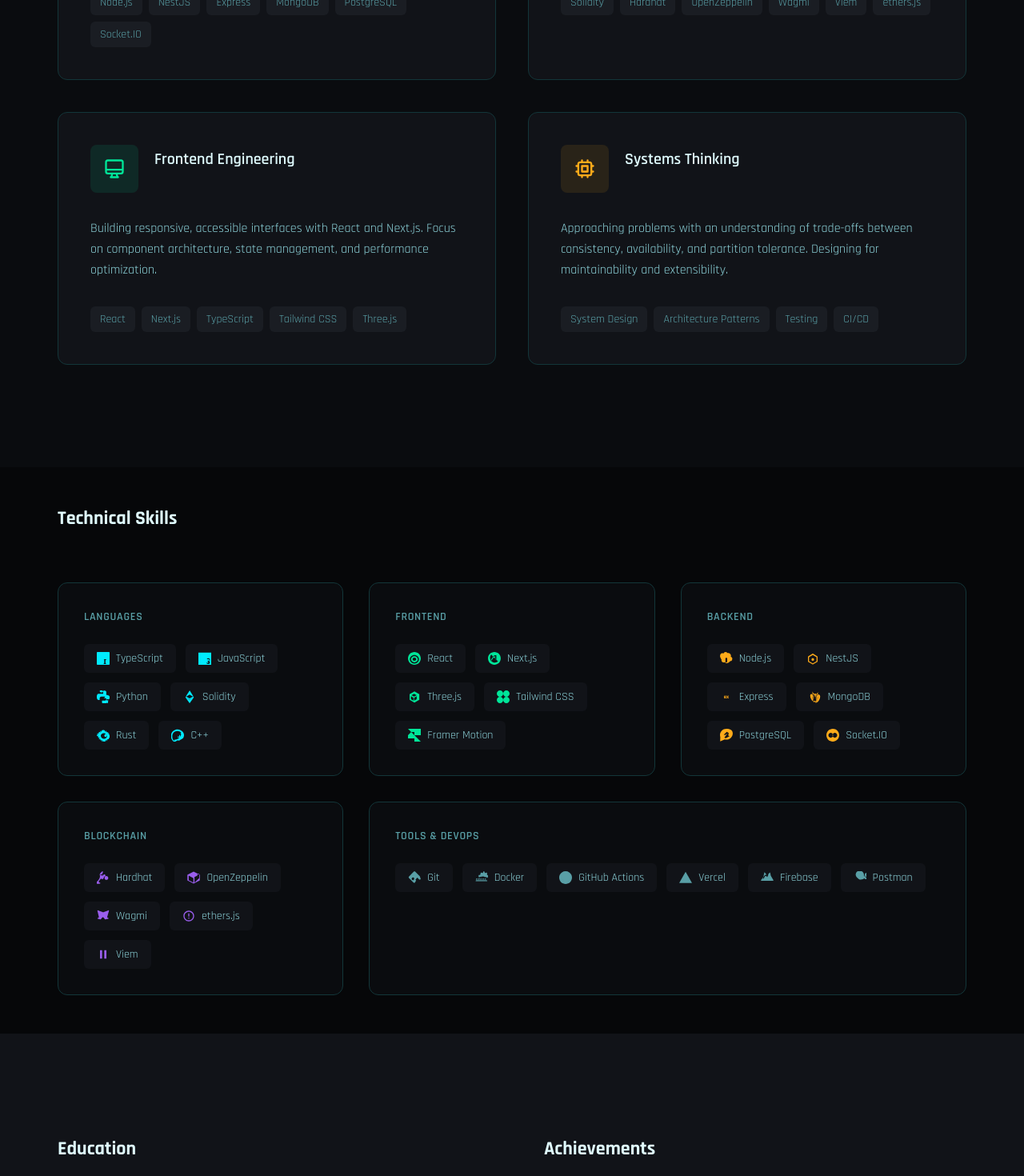
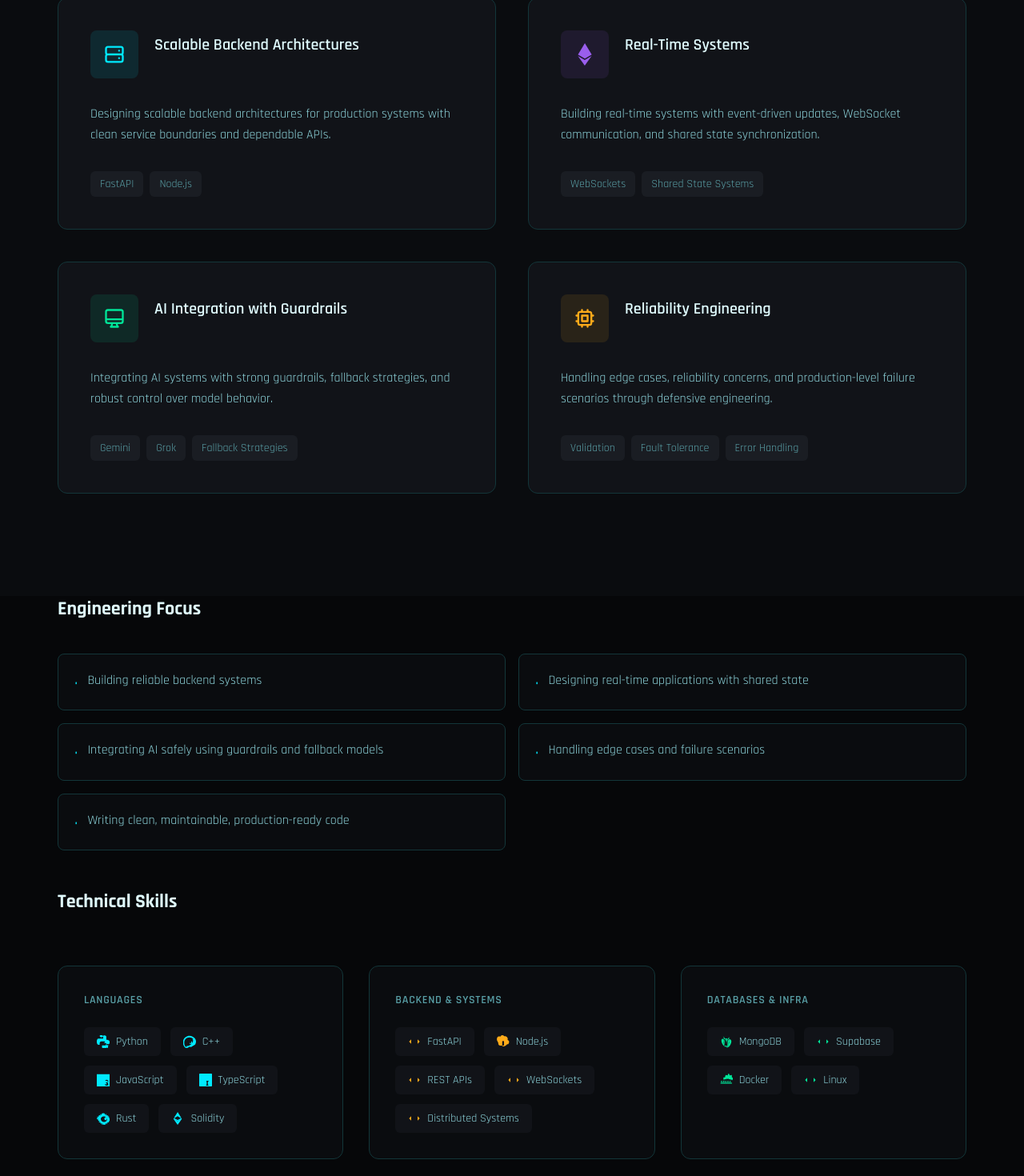
Before and after one commit to SHREESHANTH99/Portfolio, a Next.js app: page /about in a window 1280 px wide. Shown: the part 940-2410 px from the top of the page at 80% size. Built offline with nearby package versions, Linux system fonts and the light colour scheme.

Commit message:
feat: Enhance About, Home, and Projects pages with updated content and new engineering focus sections

```diff
--- a/src/app/about/page.tsx
+++ b/src/app/about/page.tsx
@@ -36,6 +36,12 @@
                     </p>
                     <p className="text-lg text-[hsl(var(--color-text-secondary))] leading-relaxed">
                         {aboutData.intro}
+                    </p>
+                    <p className="text-lg text-[hsl(var(--color-text-secondary))] leading-relaxed mt-6">
+                        {aboutData.systemsNote}
+                    </p>
+                    <p className="text-lg text-[hsl(var(--color-text-secondary))] leading-relaxed mt-6">
+                        {aboutData.recentBuild}
                     </p>
                 </div>
             </section>
@@ -122,6 +128,28 @@
                 </div>
             </section>
 
+            {/* Engineering Focus */}
+            <section className="container-custom py-24" aria-labelledby="engineering-focus-heading">
+                <h2
+                    id="engineering-focus-heading"
+                    className="text-2xl font-bold text-[hsl(var(--color-text-primary))] mb-10"
+                >
+                    Engineering Focus
+                </h2>
+                <ul className="grid md:grid-cols-2 gap-4">
+                    {aboutData.engineeringFocus.map((item) => (
+                        <li
+                            key={item}
+                            className="flex items-start gap-3 p-5 rounded-lg bg-[hsl(var(--color-bg-secondary))]
+                border border-[hsl(var(--color-border))]"
+                        >
+                            <span className="text-[hsl(var(--color-accent-primary))] mt-1" aria-hidden="true">•</span>
+                            <span className="text-[hsl(var(--color-text-secondary))]">{item}</span>
+                        </li>
+                    ))}
+                </ul>
+            </section>
+
             {/* Skills Grid */}
             <section className="container-custom py-32" aria-labelledby="skills-heading">
                 <h2
@@ -156,15 +184,39 @@
                         </div>
                     </div>
 
-                    {/* Frontend */}
+                    {/* Backend & Systems */}
                     <div className="p-8 rounded-xl bg-[hsl(var(--color-bg-secondary))]
             border border-[hsl(var(--color-border))]">
                         <h3 className="text-sm font-semibold uppercase tracking-wider mb-6
               text-[hsl(var(--color-text-tertiary))]">
-                            Frontend
+                            Backend & Systems
                         </h3>
                         <div className="flex flex-wrap gap-3">
-                            {skills.frontend.map((skill) => (
+                            {skills.backendSystems.map((skill) => (
+                                <span
+                                    key={skill}
+                                    className="inline-flex items-center gap-2 px-4 py-2 text-sm rounded-md
+                    bg-[hsl(var(--color-bg-tertiary))]
+                    text-[hsl(var(--color-text-secondary))]
+                    hover:text-[hsl(var(--color-text-primary))]
+                    transition-colors"
+                                >
+                                    <SkillIcon name={skill} className="w-4 h-4 text-[hsl(var(--color-warning))]" />
+                                    {skill}
+                                </span>
+                            ))}
+                        </div>
+                    </div>
+
+                    {/* Databases & Infra */}
+                    <div className="p-8 rounded-xl bg-[hsl(var(--color-bg-secondary))]
+            border border-[hsl(var(--color-border))]">
+                        <h3 className="text-sm font-semibold uppercase tracking-wider mb-6
+              text-[hsl(var(--color-text-tertiary))]">
+                            Databases & Infra
+                        </h3>
+                        <div className="flex flex-wrap gap-3">
+                            {skills.databasesInfra.map((skill) => (
                                 <span
                                     key={skill}
                                     className="inline-flex items-center gap-2 px-4 py-2 text-sm rounded-md
@@ -180,39 +232,15 @@
                         </div>
                     </div>
 
-                    {/* Backend */}
+                    {/* Concepts */}
                     <div className="p-8 rounded-xl bg-[hsl(var(--color-bg-secondary))]
             border border-[hsl(var(--color-border))]">
                         <h3 className="text-sm font-semibold uppercase tracking-wider mb-6
               text-[hsl(var(--color-text-tertiary))]">
-                            Backend
+                            Concepts
                         </h3>
                         <div className="flex flex-wrap gap-3">
-                            {skills.backend.map((skill) => (
-                                <span
-                                    key={skill}
-                                    className="inline-flex items-center gap-2 px-4 py-2 text-sm rounded-md
-                    bg-[hsl(var(--color-bg-tertiary))]
-                    text-[hsl(var(--color-text-secondary))]
-                    hover:text-[hsl(var(--color-text-primary))]
-                    transition-colors"
-                                >
-                                    <SkillIcon name={skill} className="w-4 h-4 text-[hsl(var(--color-warning))]" />
-                                    {skill}
-                                </span>
-                            ))}
-                        </div>
-                    </div>
-
-                    {/* Blockchain */}
-                    <div className="p-8 rounded-xl bg-[hsl(var(--color-bg-secondary))]
-            border border-[hsl(var(--color-border))]">
-                        <h3 className="text-sm font-semibold uppercase tracking-wider mb-6
-              text-[hsl(var(--color-text-tertiary))]">
-                            Blockchain
-                        </h3>
-                        <div className="flex flex-wrap gap-3">
-                            {skills.blockchain.map((skill) => (
+                            {skills.concepts.map((skill) => (
                                 <span
                                     key={skill}
                                     className="inline-flex items-center gap-2 px-4 py-2 text-sm rounded-md
@@ -228,12 +256,12 @@
                         </div>
                     </div>
 
-                    {/* Tools */}
+                        {/* Tools */}
                     <div className="p-8 rounded-xl bg-[hsl(var(--color-bg-secondary))]
             border border-[hsl(var(--color-border))] sm:col-span-2 lg:col-span-2">
                         <h3 className="text-sm font-semibold uppercase tracking-wider mb-6
               text-[hsl(var(--color-text-tertiary))]">
-                            Tools & DevOps
+                            Tools
                         </h3>
                         <div className="flex flex-wrap gap-3">
                             {skills.tools.map((skill) => (
--- a/src/app/page.tsx
+++ b/src/app/page.tsx
@@ -17,10 +17,10 @@
  */
 
 export default function HomePage() {
-  // Get 2 featured projects (1 fullstack, 1 blockchain)
+  // Get featured projects aligned to systems and tooling work
   const featuredProjects = [
-    projects.find((p) => p.category === "fullstack"),
-    projects.find((p) => p.category === "blockchain"),
+    projects.find((p) => p.id === "lifecheck-ai"),
+    projects.find((p) => p.id === "gitwhisper"),
   ].filter(Boolean);
 
   return (
@@ -71,6 +71,11 @@
             <p className="text-lg sm:text-xl text-[hsl(var(--color-text-tertiary))]
               max-w-xl mx-auto mb-12 animate-fade-in stagger-3">
               {siteConfig.tagline}
+            </p>
+
+            <p className="text-base sm:text-lg text-[hsl(var(--color-accent-primary))]
+              font-medium mb-12 animate-fade-in stagger-3">
+              &bull; {siteConfig.heroHighlight}
             </p>
 
             {/* CTA Buttons */}
@@ -148,7 +153,7 @@
           </h2>
 
           <div className="flex flex-wrap justify-center gap-6 md:gap-10">
-            {[...skills.languages.slice(0, 3), ...skills.blockchain.slice(0, 3)].map((skill, i) => (
+            {[...skills.languages.slice(0, 3), ...skills.backendSystems.slice(0, 3)].map((skill, i) => (
               <div
                 key={skill}
                 className="group flex flex-col items-center gap-3 p-4
@@ -187,7 +192,7 @@
                 Featured Work
               </h2>
               <p className="text-lg text-[hsl(var(--color-text-secondary))]">
-                Recent projects showcasing full-stack and blockchain development.
+                Recent projects showcasing backend systems, real-time architectures, and AI tooling.
               </p>
             </div>
             <Link
--- a/src/components/ProjectCard.tsx
+++ b/src/components/ProjectCard.tsx
@@ -78,11 +78,14 @@
 
                 {project.engineeringInsight && (
                     <p className="text-xs font-['Rajdhani'] text-[#00f7ff]/70 mb-4 italic leading-relaxed">
-                        Engineering Insight: {project.engineeringInsight}
+                        Focus: {project.engineeringInsight}
                     </p>
                 )}
 
                 {/* Highlights */}
+                <h4 className="text-xs font-['JetBrains_Mono'] uppercase tracking-wider text-[#00f7ff]/65 mb-3">
+                    Key Engineering Highlights
+                </h4>
                 <ul className="mb-4 space-y-2">
                     {project.highlights.slice(0, 3).map((highlight, i) => (
                         <li key={i} className="flex items-start gap-3 text-xs text-gray-500">
--- a/src/lib/data.ts
+++ b/src/lib/data.ts
@@ -7,8 +7,9 @@
 
 export const siteConfig = {
   name: "Shreeshanth Shetty",
-  role: "Full-Stack Engineer | Smart Contract Developer",
-  tagline: "Building production-grade systems with a focus on performance, security, and clean architecture.",
+  role: "Backend-Focused Engineer | Distributed Systems | AI + Real-Time Applications",
+  tagline: "I build backend systems and intelligent applications focused on real-world decision making, reliability, and scalability. My work spans AI-driven platforms, real-time distributed systems, and secure backend architectures.",
+  heroHighlight: "FastAPI | Python | System Design | Realtime Systems | AI Integration",
 
   // Contact information
   email: "shreeshanthshetty@gmail.com",
@@ -31,29 +32,39 @@
   title: "About",
   subtitle: "Engineering systems that scale.",
 
-  intro: `I'm a full-stack engineer with a strong focus on building production-grade systems. My work spans from designing robust backend APIs and database architectures to developing secure smart contracts on Ethereum.`,
+  intro: `Hi there! I am Shreeshanth, a developer with a passion for building systems that are capable of solving problems. My expertise lies in developing solutions involving backend logic and real-time behavior of applications.`,
+  systemsNote: "One thing that I enjoy is understanding the internal functioning of a system and learning about aspects such as APIs, data manipulation, and ensuring reliability even under edge conditions. In recent times, I have been focusing on building AI-based and real-time systems via initiatives such as LifeCheck AI and GitWhisper. Apart from programming, I also like to watch anime shows and learn new technologies. It was this curiosity that led me to pursue systems engineering instead of merely using systems.",
+  recentBuild: "It is also my dream to stay and live in Japan since childhood. Currently, I am preparing myself to become a great backend engineer.",
 
   focus: [
     {
-      title: "Backend & Infrastructure",
-      description: "Designing scalable REST and GraphQL APIs, implementing efficient database schemas with MongoDB and PostgreSQL, and building real-time systems with WebSocket integration.",
-      technologies: ["Node.js", "NestJS", "Express", "MongoDB", "PostgreSQL", "Socket.IO"],
+      title: "Scalable Backend Architectures",
+      description: "Designing scalable backend architectures for production systems with clean service boundaries and dependable APIs.",
+      technologies: ["FastAPI", "Node.js"],
     },
     {
-      title: "Smart Contract Development",
-      description: "Writing secure Solidity contracts with emphasis on gas optimization, implementing EIP standards (ERC-721, EIP-5192), and building comprehensive test suites with Hardhat.",
-      technologies: ["Solidity", "Hardhat", "OpenZeppelin", "Wagmi", "Viem", "ethers.js"],
+      title: "Real-Time Systems",
+      description: "Building real-time systems with event-driven updates, WebSocket communication, and shared state synchronization.",
+      technologies: ["WebSockets", "Shared State Systems"],
     },
     {
-      title: "Frontend Engineering",
-      description: "Building responsive, accessible interfaces with React and Next.js. Focus on component architecture, state management, and performance optimization.",
-      technologies: ["React", "Next.js", "TypeScript", "Tailwind CSS", "Three.js"],
+      title: "AI Integration with Guardrails",
+      description: "Integrating AI systems with strong guardrails, fallback strategies, and robust control over model behavior.",
+      technologies: ["Gemini", "Grok", "Fallback Strategies"],
     },
     {
-      title: "Systems Thinking",
-      description: "Approaching problems with an understanding of trade-offs between consistency, availability, and partition tolerance. Designing for maintainability and extensibility.",
-      technologies: ["System Design", "Architecture Patterns", "Testing", "CI/CD"],
+      title: "Reliability Engineering",
+      description: "Handling edge cases, reliability concerns, and production-level failure scenarios through defensive engineering.",
+      technologies: ["Validation", "Fault Tolerance", "Error Handling"],
     },
+  ],
+
+  engineeringFocus: [
+    "Building reliable backend systems",
+    "Designing real-time applications with shared state",
+    "Integrating AI safely using guardrails and fallback models",
+    "Handling edge cases and failure scenarios",
+    "Writing clean, maintainable, production-ready code",
   ],
 
   education: {
@@ -63,7 +74,9 @@
   },
 
   achievements: [
-    "1st Place at 'Can You Hack It' (24-hour hackathon, 100+ teams)",
+    "Top-50 team in EIBS National Hackathon (IIT KGP) 2026, competing among 300+ submissions.",
+    "Winner (1st place) at 'Can You Hack It' 24-hour inter-college hackathon (IIITDM Jabalpur) among 100+ teams.",
+    "Contributed to open-source projects (MusicBrainz, Braidpool, Learning Unlimited) in Python/JavaScript and Django, demonstrating strong collaboration.",
   ],
 };
 
@@ -121,16 +134,16 @@
   {
     id: "animatch",
     title: "AniMatch",
-    description: "AI-powered anime discovery platform with hybrid recommendation engine.",
-    longDescription: "A full-stack anime web application for discovering, tracking, and getting AI-powered recommendations. Built with a hybrid recommendation system combining content-based filtering with TF-IDF vectorization and popularity scoring.",
+    description: "Built a full-stack recommendation system with user behavior-based personalization.",
+    longDescription: "AniMatch is a full-stack recommendation system built around user behavior-driven personalization, scalable backend recommendation APIs, and efficient content retrieval workflows. The system emphasizes data processing logic, recommendation quality, and low-latency user experiences.",
     category: "fullstack",
     technologies: ["React", "Node.js", "Express", "MongoDB", "Python", "Flask", "Three.js", "scikit-learn"],
     github: "https://github.com/SHREESHANTH99/Animatch",
     highlights: [
-      "Hybrid ML recommendation engine using TF-IDF with 5000 features",
-      "Cold-start recommendations for new users based on popularity metrics",
-      "3D Anime Poster Cube built with React Three Fiber",
-      "Cosine similarity for 'similar anime' suggestions",
+      "Built a full-stack recommendation system with user behavior-based personalization",
+      "Implemented efficient data fetching and filtering pipelines",
+      "Designed scalable backend APIs for recommendation logic",
+      "Developed ML ranking logic for relevance-driven suggestions",
     ],
   },
   {
@@ -150,49 +163,41 @@
   },
   {
     id: "lifecheck-ai",
-    title: "LifeCheck AI — Environmental Intelligence Platform",
-    description: "Full-stack environmental intelligence platform for real-time location safety decisions.",
-    longDescription: "LifeCheck AI is a full-stack environmental intelligence system designed to help users make real-time safety decisions based on environmental data. It answers a core question: Is this location safe right now, and what should I do next? The platform combines live AQI, weather, UV, and pollen signals into a unified safety verdict while coordinating AI guidance, predictive analytics, and spatial risk insights.",
-    engineeringInsight: "Focused on building a reliable, real-time decision system combining distributed state, AI inference, and multi-source data aggregation.",
+    title: "LifeCheck AI — Real-Time Environmental Intelligence Platform",
+    description: "A full-stack system that evaluates environmental safety in real time using AI, machine learning, and distributed state systems.",
+    longDescription: "LifeCheck AI is a full-stack real-time environmental intelligence system that evaluates location safety through AI, machine learning, and distributed state design. It aggregates multiple environmental signals, predicts water quality with confidence measures, and delivers guided actions through low-latency AI and alert orchestration.",
+    engineeringInsight: "System Design | Real-Time Systems | AI Integration | Reliability",
     category: "fullstack",
-    technologies: ["Python", "FastAPI", "Next.js", "TypeScript", "Rust", "SpaceTimeDB", "scikit-learn", "WebSockets", "Gemini AI", "ElevenLabs"],
+    technologies: ["Python (FastAPI)", "Next.js", "SpaceTimeDB (Rust)", "Gemini AI", "Grok", "WebSockets", "ElevenLabs"],
     github: "https://github.com/SHREESHANTH99/LifeCheckAi",
     highlights: [
-      "Real-time safety analysis combining AQI, weather, UV, and pollen into Safe / Caution / Unsafe verdicts",
-      "AI assistant with low-latency streaming responses for contextual safety guidance",
-      "ML-based water quality prediction with confidence scoring and BIS compliance analysis",
-      "Interactive map for spatial risk visualization and real-time activity tracking",
-      "Alert system with severity prioritization and unread tracking",
-      "Voice-first safety briefings and alerts using text-to-speech",
-      "FastAPI backend with modular services for safety, chat, water, and alerts",
-      "SpaceTimeDB-powered shared state synchronization for multi-user real-time updates",
-      "Multi-LLM orchestration across Gemini, Groq, and DeepSeek with fallback strategy",
-      "Robust validation and null-safe data handling for production reliability",
-      "Event-driven architecture for real-time updates and alerting",
-      "Scalable external-provider integration with strong error handling and fallback paths",
+      "Built FastAPI backend handling real-time environmental aggregation (AQI, weather, UV, pollen)",
+      "Designed ML pipeline for water quality prediction with confidence scoring and BIS compliance analysis",
+      "Implemented streaming AI assistant with guardrails (Gemini + Grok fallback architecture)",
+      "Built real-time shared state system using SpaceTimeDB (multi-user synchronization)",
+      "Integrated voice-first interaction using ElevenLabs with fallback handling",
+      "Designed alert system with severity prioritization and unread state persistence",
+      "Generated unified Safe / Caution / Unsafe verdicts for real-time decision support",
     ],
   },
   {
     id: "gitwhisper",
-    title: "GitWhisper — AI-Powered Git Commit Generator",
-    description: "Developer CLI tool that generates meaningful commit messages from staged code diffs.",
-    longDescription: "GitWhisper is a developer productivity tool that automatically generates meaningful Git commit messages using AI based on code changes. It analyzes staged diffs, builds contextual prompts, and returns concise structured commit messages that fit naturally into daily development workflows.",
-    engineeringInsight: "Focused on automating developer workflows using AI with reliability and minimal latency.",
+    title: "GitWhisper — AI-Powered Git History Understanding Tool",
+    description: "A local-first CLI tool that analyzes git commit history and generates human-readable summaries, changelogs, and project narratives using LLMs.",
+    longDescription: "GitWhisper is a developer productivity tool that converts raw git commit history into structured, human-readable insights. Instead of manually interpreting commit logs, the tool analyzes commit sequences and generates project summaries, change explanations, changelogs, and demo scripts for presentations. The system works locally by extracting commit metadata using native git commands, structuring it into contextual project memory, and passing it through LLM pipelines for interpretation. The architecture is designed to transform low-level commit data into high-level reasoning about project evolution, intent, and impact, while supporting configurable model selection and fallback strategies across providers.",
+    engineeringInsight: "Local-First Architecture | Prompt Pipelines | Multi-Model Reliability",
     category: "developer-tools",
-    technologies: ["Python", "Git CLI", "Grok API", "Gemini AI", "Prompt Engineering"],
+    technologies: ["Rust", "Python", "Gemini AI", "Grok", "Git CLI"],
     github: "https://github.com/SHREESHANTH99/GitWhisper",
     highlights: [
-      "Analyzes staged Git diffs and generates structured, meaningful commit messages",
-      "Integrates Grok and Gemini for high-quality natural language generation",
-      "CLI-based workflow for seamless integration in developer environments",
-      "Context-aware understanding of code changes for accurate commit summaries",
-      "Python CLI architecture using subprocess integration with Git",
-      "Prompt formatting pipeline that transforms diffs into model-ready context",
-      "Multi-provider AI fallback handling for resilient message generation",
-      "Secure API usage with efficient request handling",
-      "Robust error handling for no staged changes and API failure cases",
-      "Optimized prompt engineering for concise and reliable output",
-      "Lightweight design optimized for daily low-latency usage",
+      "Built CLI tool in Rust for performance and low overhead",
+      "Designed commit-history parsing system using native git commands",
+      "Engineered prompt pipelines for extracting intent and evolution from commits",
+      "Integrated multiple LLM providers (Gemini, Grok) with configurable model selection",
+      "Implemented structured output generation (summaries, changelogs, demo scripts)",
+      "Focused on local-first architecture for privacy and developer control",
+      "Designed system to convert technical logs into human-understandable narratives",
+      "Helps developers quickly understand, present, and document projects by converting commit history into meaningful narratives",
     ],
   },
 
@@ -242,9 +247,15 @@
 
 // Skills organized by category
 export const skills = {
-  languages: ["TypeScript", "JavaScript", "Python", "Solidity", "Rust", "C++"],
-  frontend: ["React", "Next.js", "Three.js", "Tailwind CSS", "Framer Motion"],
-  backend: ["Node.js", "NestJS", "Express", "MongoDB", "PostgreSQL", "Socket.IO"],
-  blockchain: ["Hardhat", "OpenZeppelin", "Wagmi", "ethers.js", "Viem"],
-  tools: ["Git", "Docker", "GitHub Actions", "Vercel", "Firebase", "Postman"],
+  languages: ["Python", "C++", "JavaScript", "TypeScript", "Rust", "Solidity"],
+  backendSystems: ["FastAPI", "Node.js", "REST APIs", "WebSockets", "Distributed Systems"],
+  databasesInfra: ["MongoDB", "Supabase", "Docker", "Linux"],
+  tools: ["Git", "GitHub Actions", "Postman"],
+  concepts: ["System Design", "Real-Time Systems", "API Design", "Fault Tolerance"],
 };
+
+export const highlightedWork = [
+  "LifeCheck AI (Primary System Project)",
+  "GitWhisper (AI Tooling Project)",
+  "CivicAlert (Real-time system)",
+];
```
Also changed, not shown: src/app/projects/page.tsx (+14 -1 lines).
